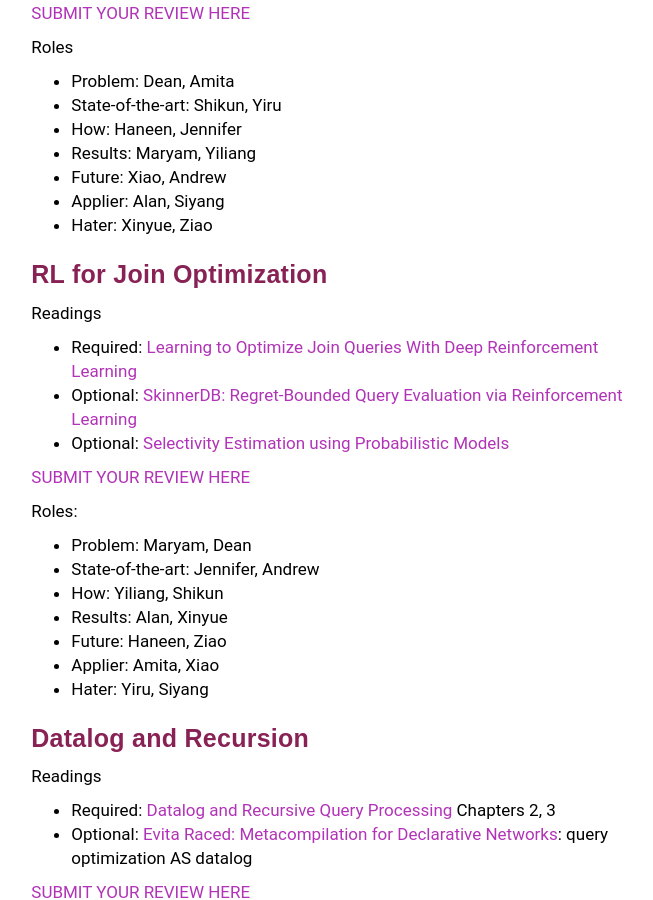
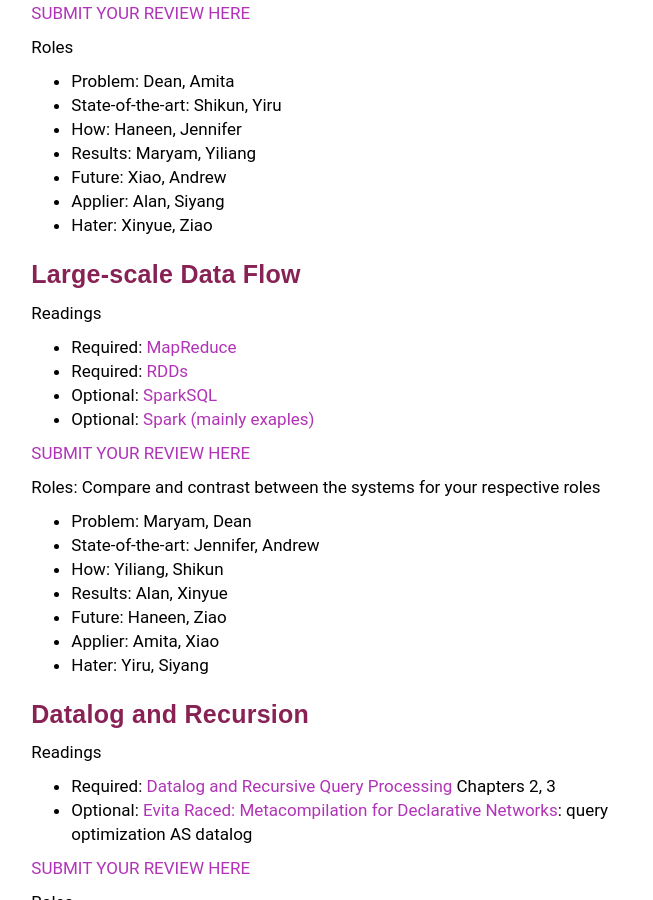
Before and after one commit to wzao1515/w6113.github.io, a Jekyll site: the page built from reviews.md, in a window 1280 px wide and 900 px high, scrolled down 5554 px. Shown: the whole window, without its empty margins (293-946 px from the left). Built offline with Jekyll 4.4.1, drawn with Linux system fonts in a browser that asks for light colours; our own code applies the rules of GitHub Pages for plain Markdown files.

Commit message:
updated website

```diff
--- a/reviews.md
+++ b/reviews.md
@@ -252,17 +252,25 @@ Roles
 
 
 <a name='lec14' />
-### RL for Join Optimization
+### Large-scale Data Flow
 
 Readings
 
+* Required: [MapReduce](https://www.usenix.org/legacy/events/osdi04/tech/full_papers/dean/dean.pdf)
+* Required: [RDDs](https://sfu-db.github.io/dbsystems/Papers/nsdi12-final138.pdf)
+* Optional: [SparkSQL](https://sfu-db.github.io/dbsystems/Papers/SparkSQLSigmod2015.pdf)
+* Optional: [Spark (mainly exaples)](http://static.usenix.org/events/hotcloud10/tech/full_papers/Zaharia.pdf)
+
+
+<!--
 * Required: [Learning to Optimize Join Queries With Deep Reinforcement Learning](https://arxiv.org/pdf/1808.03196.pdf)
 * Optional: [SkinnerDB: Regret-Bounded Query Evaluation via Reinforcement Learning](https://arxiv.org/pdf/1901.05152.pdf)
 * Optional: [Selectivity Estimation using Probabilistic Models](https://ai.stanford.edu/~koller/Papers/Getoor+al:SIGMOD01.pdf)
+-->
 
 [SUBMIT YOUR REVIEW HERE](https://goo.gl/forms/ymmD3tIBTWpQO7ME2)
 
-Roles:
+Roles: Compare and contrast between the systems for your respective roles
 
 * Problem:  Maryam, Dean
 * State-of-the-art:  Jennifer, Andrew
```
